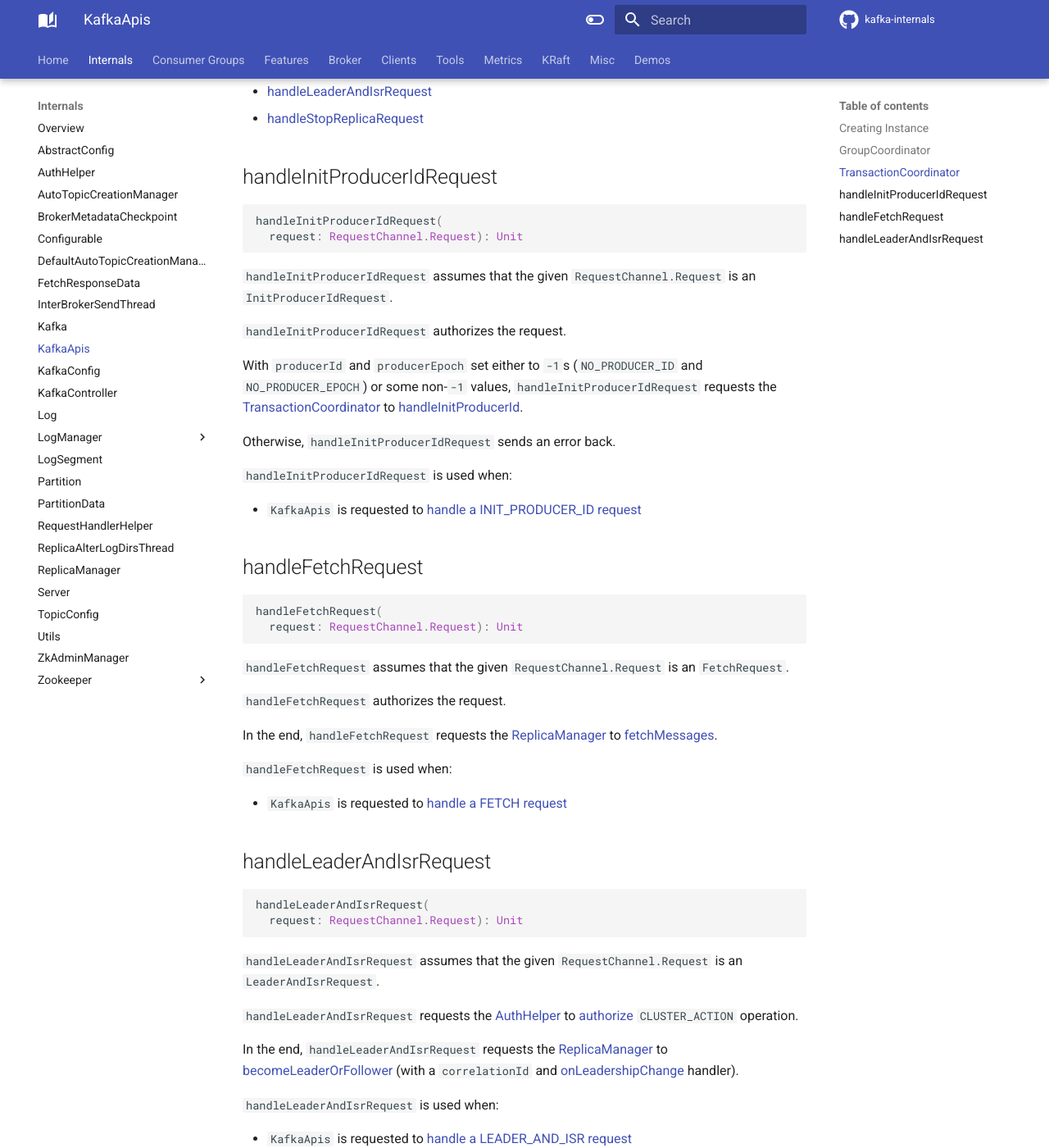
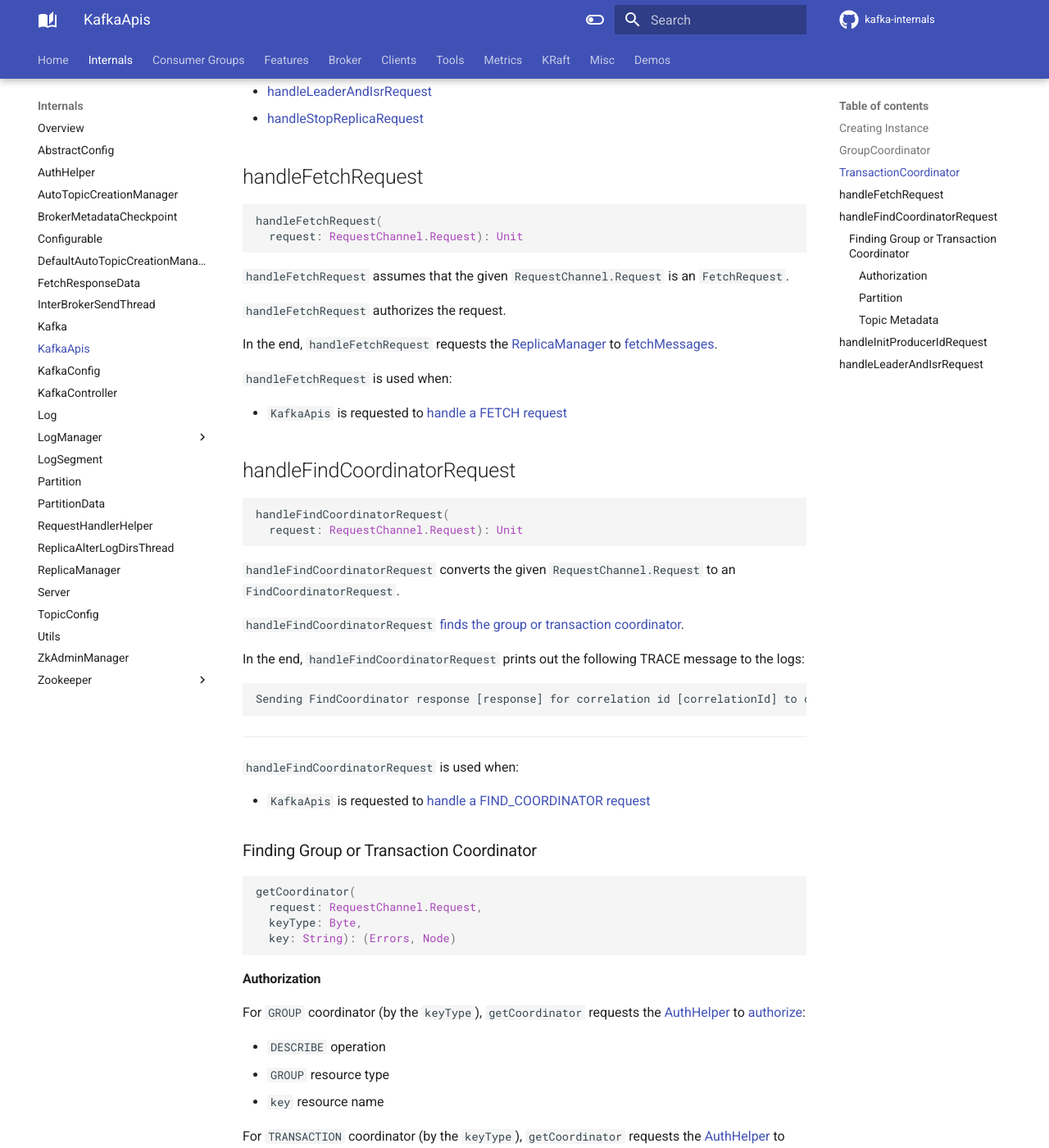
Before and after one commit to japila-books/kafka-internals, an MkDocs documentation site: the page built from docs/KafkaApis.md, in a window 1280 px wide and 1400 px high, scrolled down 2099 px. Shown: the whole window at 82% size. Built offline with MkDocs 1.6.1 and Material for MkDocs 9.7.7, drawn with Linux system fonts in a browser that asks for light colours; comment, search, counter and statistics services are not loaded; some of the changed text lies outside the part shown.

Commit message:
KafkaApis.handleFindCoordinatorRequest

````diff
--- a/docs/KafkaApis.md
+++ b/docs/KafkaApis.md
@@ -13,9 +13,9 @@
 * <span id="brokerId"> Broker ID
 * <span id="config"> [KafkaConfig](KafkaConfig.md)
 * <span id="configRepository"> `ConfigRepository`
-* <span id="metadataCache"> `MetadataCache`
+* <span id="metadataCache"> [MetadataCache](MetadataCache.md)
 * <span id="metrics"> [Metrics](metrics/Metrics.md)
-* <span id="authorizer"> Optional `Authorizer`
+* <span id="authorizer"> Optional [Authorizer](Authorizer.md)
 * <span id="quotas"> `QuotaManagers`
 * <span id="fetchManager"> `FetchManager`
 * <span id="brokerTopicStats"> `BrokerTopicStats`
@@ -67,6 +67,83 @@ The `TransactionCoordinator` is used for the following:
 * [handleLeaderAndIsrRequest](#handleLeaderAndIsrRequest)
 * [handleStopReplicaRequest](#handleStopReplicaRequest)
 
+## <span id="handleFetchRequest"> handleFetchRequest
+
+```scala
+handleFetchRequest(
+  request: RequestChannel.Request): Unit
+```
+
+`handleFetchRequest` assumes that the given `RequestChannel.Request` is an `FetchRequest`.
+
+`handleFetchRequest` authorizes the request.
+
+In the end, `handleFetchRequest` requests the [ReplicaManager](#replicaManager) to [fetchMessages](ReplicaManager.md#fetchMessages).
+
+`handleFetchRequest` is used when:
+
+* `KafkaApis` is requested to [handle a FETCH request](#handle)
+
+## <span id="handleFindCoordinatorRequest"><span id="handleFindCoordinatorRequestV4AndAbove"> handleFindCoordinatorRequest
+
+```scala
+handleFindCoordinatorRequest(
+  request: RequestChannel.Request): Unit
+```
+
+`handleFindCoordinatorRequest` converts the given `RequestChannel.Request` to an `FindCoordinatorRequest`.
+
+`handleFindCoordinatorRequest` [finds the group or transaction coordinator](#getCoordinator).
+
+In the end, `handleFindCoordinatorRequest` prints out the following TRACE message to the logs:
+
+```text
+Sending FindCoordinator response [response] for correlation id [correlationId] to client [clientId].
+```
+
+---
+
+`handleFindCoordinatorRequest` is used when:
+
+* `KafkaApis` is requested to [handle a FIND_COORDINATOR request](#handle)
+
+### <span id="getCoordinator"> Finding Group or Transaction Coordinator
+
+```scala
+getCoordinator(
+  request: RequestChannel.Request,
+  keyType: Byte,
+  key: String): (Errors, Node)
+```
+
+#### <span id="getCoordinator-authorize"> Authorization
+
+For `GROUP` coordinator (by the `keyType`), `getCoordinator` requests the [AuthHelper](#authHelper) to [authorize](AuthHelper.md#authorize):
+
+* `DESCRIBE` operation
+* `GROUP` resource type
+* `key` resource name
+
+For `TRANSACTION` coordinator (by the `keyType`), `getCoordinator` requests the [AuthHelper](#authHelper) to [authorize](AuthHelper.md#authorize):
+
+* `DESCRIBE` operation
+* `TRANSACTIONAL_ID` resource type
+* `key` resource name
+
+If either fails, `getCoordinator` returns the `Errors`.
+
+#### <span id="getCoordinator-partition"> Partition
+
+For `GROUP` coordinator (by the `keyType`), `getCoordinator` requests the [GroupCoordinator](#groupCoordinator) for the [partition](consumer-groups/GroupCoordinator.md#partitionFor) of the `key` group.
+
+For `TRANSACTION` coordinator (by the `keyType`), `getCoordinator` requests the [TransactionCoordinator](#txnCoordinator) for the [partition](transactions/TransactionCoordinator.md#partitionFor) of the `key` transactional ID.
+
+#### <span id="getCoordinator-topicMetadata"> Topic Metadata
+
+`getCoordinator` requests the [MetadataCache](#metadataCache) to [getTopicMetadata](MetadataCache.md#getTopicMetadata) with the name of the internal topic and then to [getAliveBrokerNode](MetadataCache.md#getAliveBrokerNode).
+
+Possible errors are `COORDINATOR_NOT_AVAILABLE`s.
+
 ## <span id="handleInitProducerIdRequest"> handleInitProducerIdRequest
 
 ```scala
@@ -86,23 +163,6 @@ Otherwise, `handleInitProducerIdRequest` sends an error back.
 
 * `KafkaApis` is requested to [handle a INIT_PRODUCER_ID request](#handle)
 
-## <span id="handleFetchRequest"> handleFetchRequest
-
-```scala
-handleFetchRequest(
-  request: RequestChannel.Request): Unit
-```
-
-`handleFetchRequest` assumes that the given `RequestChannel.Request` is an `FetchRequest`.
-
-`handleFetchRequest` authorizes the request.
-
-In the end, `handleFetchRequest` requests the [ReplicaManager](#replicaManager) to [fetchMessages](ReplicaManager.md#fetchMessages).
-
-`handleFetchRequest` is used when:
-
-* `KafkaApis` is requested to [handle a FETCH request](#handle)
-
 ## <span id="handleLeaderAndIsrRequest"> handleLeaderAndIsrRequest
 
 ```scala
--- a/mkdocs.yml
+++ b/mkdocs.yml
@@ -230,8 +230,10 @@ nav:
     - RaftConfig: raft/RaftConfig.md
     - RaftManager: raft/RaftManager.md
   - Misc:
+    - Authorizer: Authorizer.md
     - Building from Sources: building-from-sources.md
     - Logging: logging.md
+    - MetadataCache: MetadataCache.md
     - RequestHandlerHelper: RequestHandlerHelper.md
   - Demos:
     - demo/index.md
````
Also changed, not shown: docs/Authorizer.md (added, +3 -0 lines), docs/MetadataCache.md (added, +3 -0 lines).
